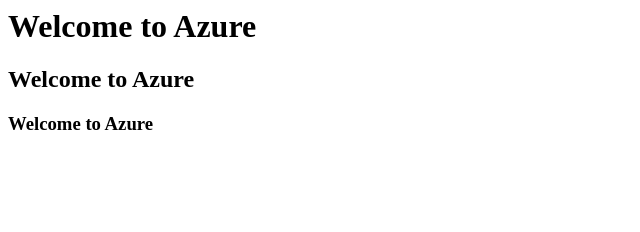
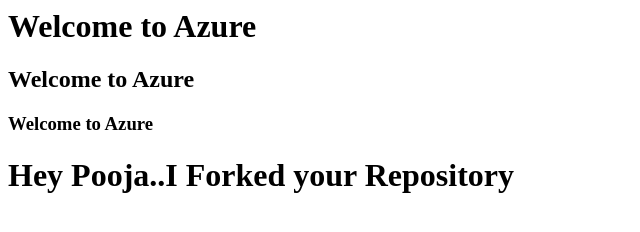
Before and after one commit to GPoojaGoud/MyFirst, a plain HTML site: page index.html in a window 1280 px wide. Shown: the whole page, without its empty margins (0-640 px from the left). Drawn offline with Linux system fonts and the light colour scheme.

Commit message:
Updated-Index.html
Modified Index.html in Pooja Repository...

```diff
--- a/index.html
+++ b/index.html
@@ -1,3 +1,4 @@
 <h1>Welcome to Azure</h1>
 <h2>Welcome to Azure</h2>
 <h3>Welcome to Azure</h3>
+<h1><bold>Hey Pooja..I Forked your Repository</bold></h1>
```
